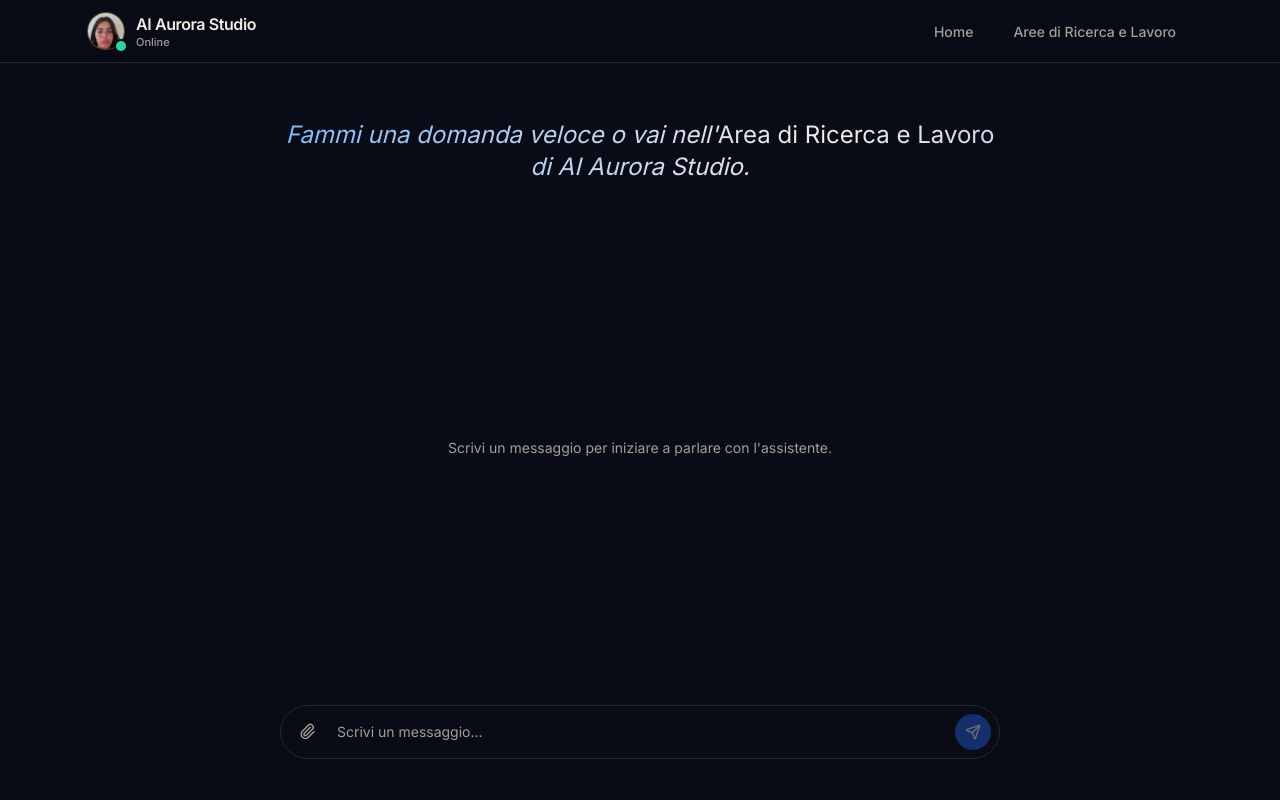
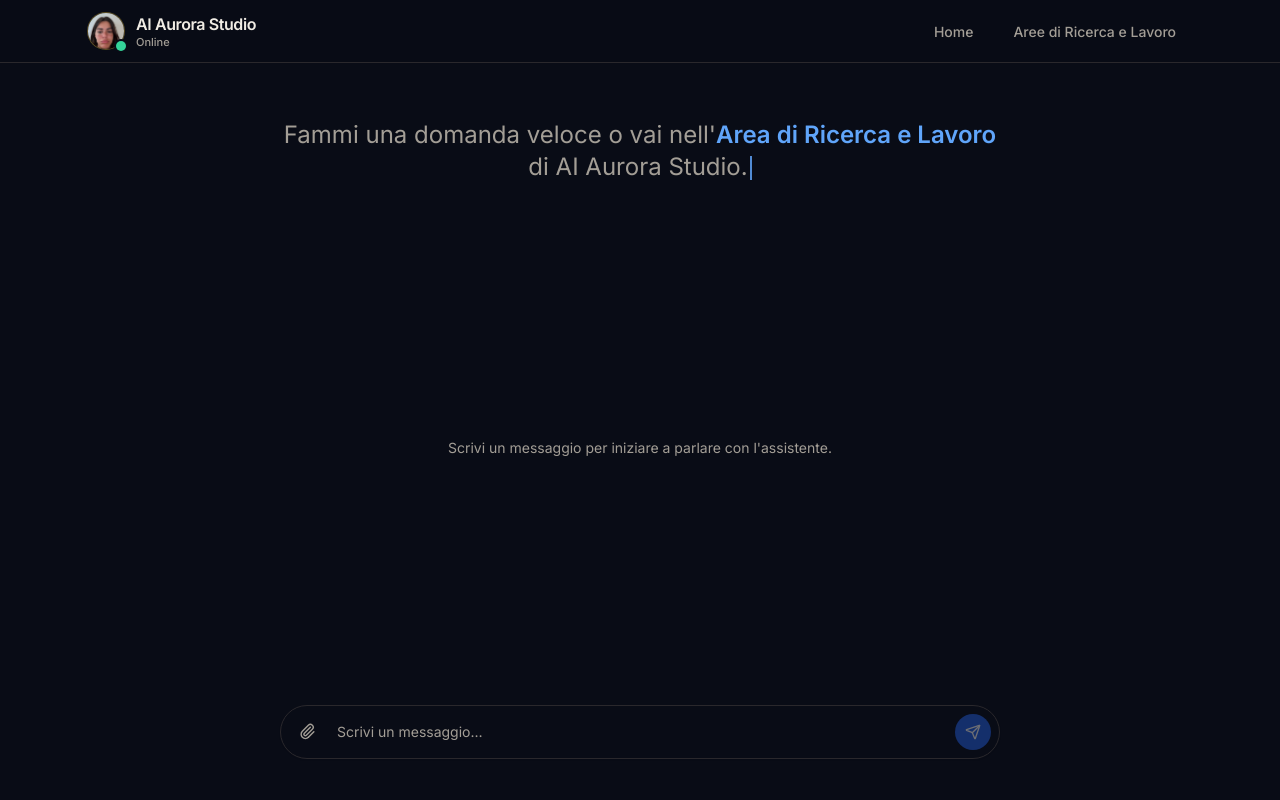
Before and after one commit to auroradimaio1997-dotcom/Aurora-Di-Maio, a Next.js app: page /chat in a window 1280 px wide. Shown: the top 800 px of the page. Built offline with nearby package versions, Linux system fonts and the light colour scheme.

Commit message:
Chat: caption now types out letter by letter (typewriter effect)

```diff
--- a/components/ChatHome.tsx
+++ b/components/ChatHome.tsx
@@ -1,8 +1,39 @@
 "use client";
 
-import { useState } from "react";
-import { motion } from "framer-motion";
+import { useEffect, useState } from "react";
 import ChatWidget from "./ChatWidget";
+
+const CAPTION = "Fammi una domanda veloce o vai nell'Area di Ricerca e Lavoro di AI Aurora Studio.";
+const HIGHLIGHT_START = CAPTION.indexOf("Area di Ricerca e Lavoro");
+const HIGHLIGHT_END = HIGHLIGHT_START + "Area di Ricerca e Lavoro".length;
+
+/**
+ * Types the caption out letter by letter, like it's being written live,
+ * then leaves it settled with a blinking cursor.
+ */
+function TypewriterCaption() {
+  const [count, setCount] = useState(0);
+  const done = count >= CAPTION.length;
+
+  useEffect(() => {
+    if (done) return;
+    const t = setTimeout(() => setCount((c) => c + 1), 28);
+    return () => clearTimeout(t);
+  }, [count, done]);
+
+  const before = CAPTION.slice(0, Math.min(count, HIGHLIGHT_START));
+  const highlight = CAPTION.slice(HIGHLIGHT_START, Math.min(count, HIGHLIGHT_END));
+  const after = CAPTION.slice(HIGHLIGHT_END, count);
+
+  return (
+    <p className="text-center font-serif text-xl text-secondary md:text-2xl">
+      {before}
+      <span className="font-semibold text-blue-400">{highlight}</span>
+      {after}
+      <span className="ml-0.5 inline-block w-[2px] animate-pulse bg-blue-400 align-middle" style={{ height: "1em" }} />
+    </p>
+  );
+}
 
 /**
  * The chat landing view. Kept intentionally minimal — a single animated
@@ -15,16 +46,7 @@ export default function ChatHome() {
 
   return (
     <div className="flex h-[calc(100dvh-160px)] min-h-[520px] flex-col">
-      <motion.p
-        initial={{ opacity: 0, y: 10, letterSpacing: "0.02em" }}
-        animate={{ opacity: 1, y: 0, letterSpacing: "0em" }}
-        transition={{ duration: 0.9, ease: [0.16, 1, 0.3, 1] }}
-        className="text-shimmer bg-gradient-to-r from-blue-400 via-foreground to-blue-400 bg-clip-text text-center font-serif text-xl italic tracking-wide text-transparent md:text-2xl"
-      >
-        Fammi una domanda veloce o vai nell&apos;
-        <span className="not-italic">Area di Ricerca e Lavoro</span> di AI
-        Aurora Studio.
-      </motion.p>
+      <TypewriterCaption />
 
       <ChatWidget key={chatKey} onNewConversation={() => setChatKey((k) => k + 1)} />
     </div>
```
